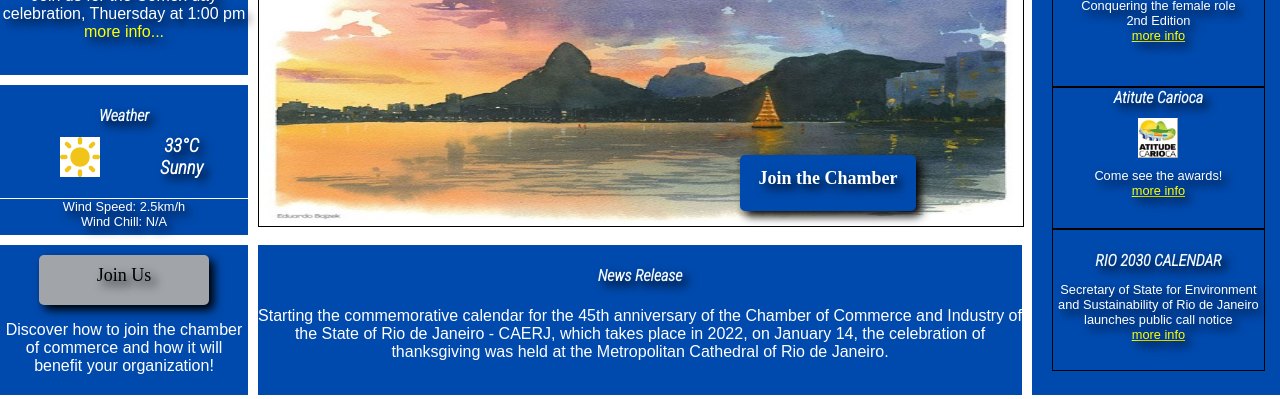
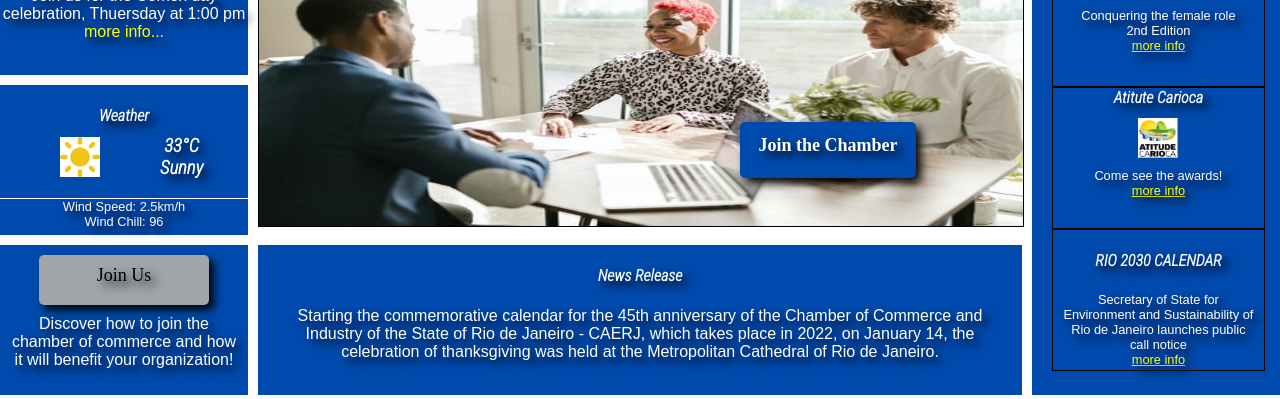
Before and after one commit to hugolalmeida/wdd230, a plain HTML site: page chamber/index.html in a window 1280 px wide. Shown: the part 317-716 px from the top of the page. Drawn offline with Linux system fonts and the light colour scheme.

Commit message:
chamber page changed

```diff
--- a/chamber/index.html
+++ b/chamber/index.html
@@ -17,7 +17,7 @@
     <div class="nav-flow">
         <div class="logo">
             <picture>
-            <img src="images/caerj.png" alt="logo">
+            <img src="images/rsz_1caerj.png" alt="logo">
         </picture>
         <section class="logo-txt">
             <h2>CHAMBER OF COMMERCE AND INDUSTRY<br></h2>
@@ -71,7 +71,7 @@
             <h3>33°C<br>Sunny</h3>
             <h3></h3>
         </section>
-        <p>Wind Speed:     2.5km/h<br>Wind Chill:     N/A</p>
+        <p>Wind Speed:     <span id="speed"></span>km/h<br>Wind Chill:     <span id="windchill"></span></p>
             </div>
             <div id="join">
                 <a class="button" href="#">Join Us</a>
@@ -79,7 +79,11 @@
             </div>
 
             <div id="box">
-                <img id="hero-img" src="images/Optimized-hero-rio.jpg" alt="Rio image">
+                <picture id="hero">
+                    <source media="(max-width :960px)" srcset="images/rsz_1wdd230-med.jpg" >
+                        <source media="(max-width: 700px)" srcset="images/rsz_21wdd230-small.jpg" >
+                    <img id="hero-img" src="images/rsz_11wdd230-large.jpg" alt="Chamber" >
+                </picture>
                 <h1 id="tittle-h"><strong>Welcome to CAERJ</strong></h1>
                 <a class="button1" href="#"><strong>Join the Chamber</strong> </a>
 
@@ -114,7 +118,7 @@
     <footer>
         <div class="logo1">
             <picture>
-            <img src="images/caerj.png" alt="logo">
+            <img src="images/rsz_1caerj.png" alt="logo">
         </picture>
         <section class="logo-txt">
             <h2>CHAMBER OF COMMERCE AND INDUSTRY</h2>
@@ -130,5 +134,6 @@
         <h2 id="text">&copy; <span class="currentyear"></span> CAERJ Chamber | Hugo L. Almeida | WDD230 Project | Last Updated: <span id="jscript"></span></h2>
     </footer>
     <script defer src="scripts/assign.js"></script>
+    <script defer src="scripts/windchill.js"></script>
 </body>
 </html>
--- /dev/null
+++ b/chamber/scripts/windchill.js
@@ -0,0 +1,33 @@
+let temperature = 33; //celsius
+let velocity = 2.5; //kmh
+
+let fahr = tempConvert(temperature);
+let mph = velConvert(velocity);
+const windC = document.getElementById("windchill");
+const speed = document.getElementById("speed");
+speed.textContent = velocity;
+function velConvert(kmh){ //mph
+   const velMph = kmh * 0.62137119248733;
+   return velMph;
+}
+
+function tempConvert(celsius){//fahr
+    const fahr = celsius * 1.8 + 32;
+    return fahr;
+}
+
+function windChill(temperature, velocity){
+const wind_c = 35.74 + (0.6215 * temperature) - 35.75 * (velocity ** 0.16) + 0.4275 * temperature * (velocity ** 0.16);
+return wind_c;
+}
+if (fahr >= 50 ){
+    if (velocity <= 3) {
+        windC.textContent = Math.round(windChill(fahr, mph), -1)
+    }
+    else{
+        windC.textContent = "N/A"
+    }
+}
+else{
+    windC.textContent = "N/A"
+}
--- a/chamber/styles/base.css
+++ b/chamber/styles/base.css
@@ -21,15 +21,19 @@
         grid-column: 1;
     }
     .button1{
-        grid-column: 1;
+        grid-column: 2/3;
         grid-row: 1/2;
-        margin-left: 70px;
+        margin-right: 10px;
 
     }
 
     #box1{
         grid-column: 3/10;
         grid-row: 4/5;
+
+    }
+    #box1 p{
+         margin: 0px 10px 0 10px;
     }
     .flow3{
         grid-row: 5/7;
--- a/chamber/styles/large.css
+++ b/chamber/styles/large.css
@@ -74,6 +74,7 @@ header h3{
 	margin-top: -10px;
 	font-size: .8em;
 	text-shadow: 5px 5px 10px black;
+	margin: 0 10px 0 10px;
 }
 .flow3 a{
 	text-shadow: 5px 5px 10px black;
@@ -108,6 +109,7 @@ header h3{
 }
 #spot1 p{
 	margin-top: 10px;
+
 }
 #spot2 {
 	display: block;
@@ -190,6 +192,8 @@ text-shadow: 5px 5px 10px black;
 #join p{
 	text-align: center;
 	color: white;
+	text-shadow: 5px 5px 10px black;
+	margin: 10px 10px 0 10px;
 }
 #box {
 	grid-column: 3/9;
@@ -199,11 +203,19 @@ text-shadow: 5px 5px 10px black;
 	grid-template-columns: 1fr 1fr;
 	grid-template-rows: 1fr 1fr 1fr;
 }
+#hero {
+	width: 100%;
+	height: 300px;
+	grid-column: 1/3;
+	grid-row: 1/3;
+	z-index: -1;
+}
+
 #hero-img{
 	width: 100%;
 	height: 300px;
 	grid-column: 1/3;
-	grid-row: 1/4;
+	grid-row: 1/3;
 	z-index: -1;
 	border: 1px solid black;
 }
@@ -238,11 +250,10 @@ text-shadow: 5px 5px 10px black;
 }
 .button1{
 	border: 3px solid #004AAD;
-	position: relative;
-	left: 100px;
+	margin-left: 100px;
 	align-self: center;
 	grid-column: 2/3;
-	grid-row: 3/4;
+	grid-row: 2/3;
 	text-align: center;
 	width: 150px;
 	height: 30px;
@@ -268,6 +279,8 @@ text-shadow: 5px 5px 10px black;
 #box1 p {
 	text-align: center;
 	color: white;
+	text-shadow: 5px 5px 10px black;
+	margin: 0 10px 0 10px;
 }
 
 
--- a/chamber/styles/medium.css
+++ b/chamber/styles/medium.css
@@ -38,7 +38,7 @@
 .button1{
     grid-row: 1/2;
     align-self: flex-end;
-    margin-bottom: 20px;
+    margin-right: 10px;
 }
 .button{
     width: 90%;
```
Also changed, not shown: chamber/images/caerj-logo.png (deleted), chamber/images/rsz_11wdd230-large.jpg (added), chamber/images/rsz_1caerj.png (added), chamber/images/rsz_1wdd230-med.jpg (added), chamber/images/rsz_21wdd230-small.jpg (added), 1 other file.
